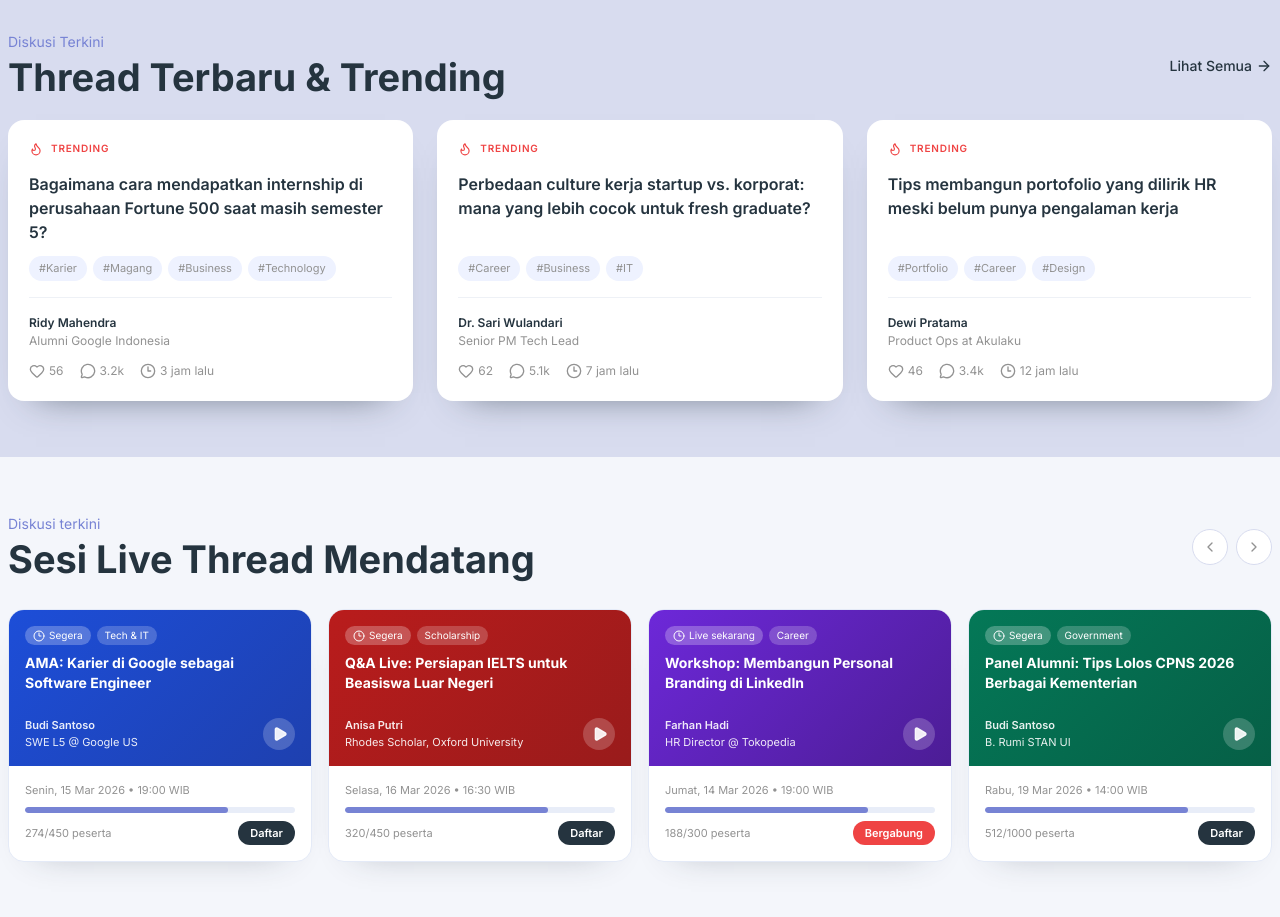
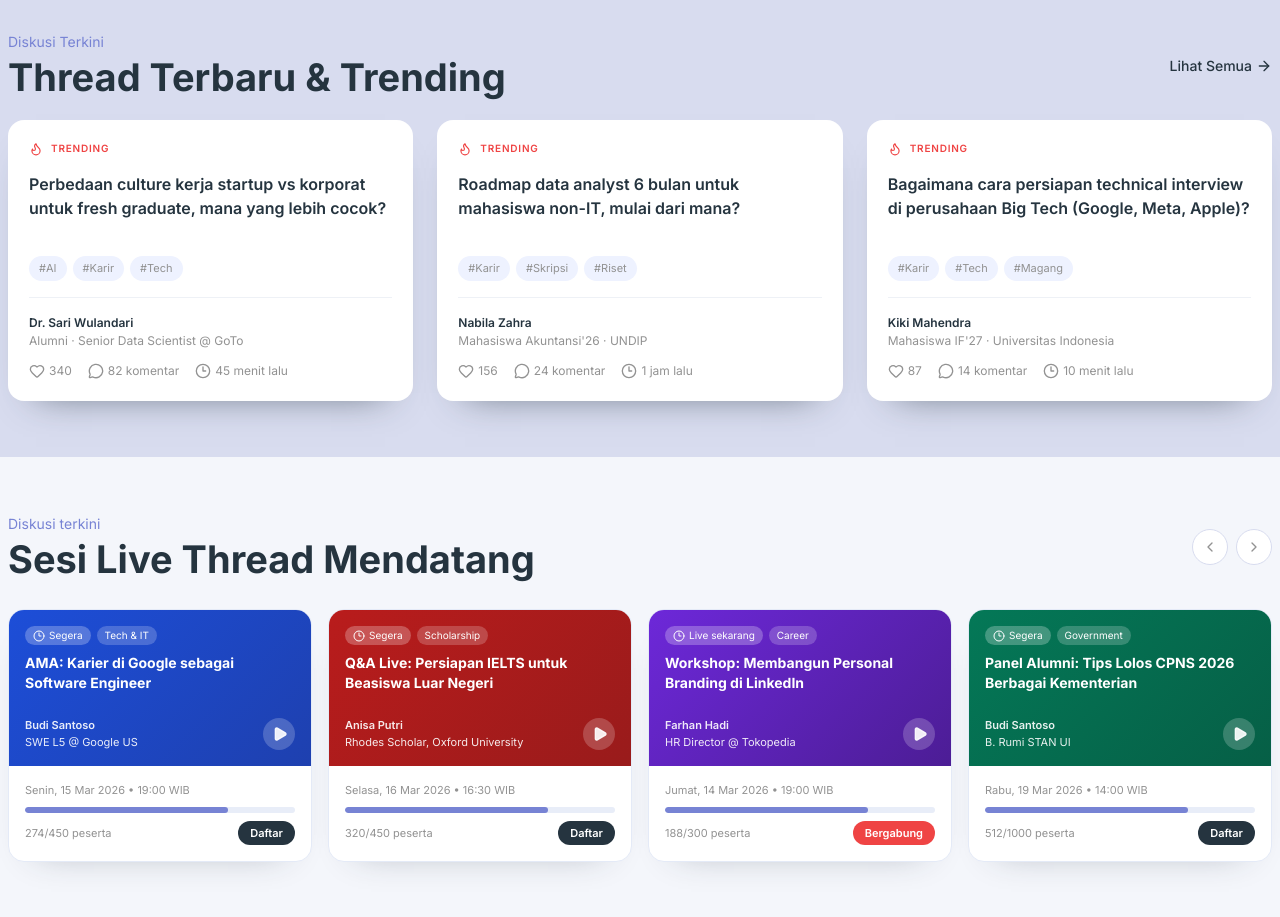
Before and after one commit to thoni08/salto-web, a React (Vite) app: page / in a window 1280 px wide. Shown: the part 1320-2237 px from the top of the page. Built offline with nearby package versions, Linux system fonts and the light colour scheme.

Commit message:
feat: implement trending threads feature and add ScrollToTop component
Co-authored-by: Copilot <copilot@github.com>

```diff
--- a/src/App.jsx
+++ b/src/App.jsx
@@ -15,7 +15,7 @@ import {
 import { Link } from "react-router-dom";
 import { SiteHeader } from "./components/SiteHeader.jsx";
 import { FooterSection } from "./pages/thread-detail/components/FooterSection.jsx";
-import { socialLinks } from "./pages/thread-detail/data";
+import { socialLinks, trendingThreads } from "./pages/thread-detail/data";
 
 const heroImage =
   "https://images.unsplash.com/photo-1603202662747-00e33e7d1468";
@@ -48,45 +48,6 @@ const platformStats = [
     description: "dari 12.000+ Ulasan",
     icon: Star,
     tone: "text-[#fb7185] bg-[#ffe7ee] border-[#ffd2dd]",
-  },
-];
-
-const trendingThreads = [
-  {
-    id: "t-1",
-    title:
-      "Bagaimana cara mendapatkan internship di perusahaan Fortune 500 saat masih semester 5?",
-    tags: ["Karier", "Magang", "Business", "Technology"],
-    author: "Ridy Mahendra",
-    role: "Alumni Google Indonesia",
-    reactions: 56,
-    views: "3.2k",
-    age: "3 jam lalu",
-    accent: "from-[#4f67ff] to-[#25343f]",
-  },
-  {
-    id: "t-2",
-    title:
-      "Perbedaan culture kerja startup vs. korporat: mana yang lebih cocok untuk fresh graduate?",
-    tags: ["Career", "Business", "IT"],
-    author: "Dr. Sari Wulandari",
-    role: "Senior PM Tech Lead",
-    reactions: 62,
-    views: "5.1k",
-    age: "7 jam lalu",
-    accent: "from-[#34d399] to-[#0f766e]",
-  },
-  {
-    id: "t-3",
-    title:
-      "Tips membangun portofolio yang dilirik HR meski belum punya pengalaman kerja",
-    tags: ["Portfolio", "Career", "Design"],
-    author: "Dewi Pratama",
-    role: "Product Ops at Akulaku",
-    reactions: 46,
-    views: "3.4k",
-    age: "12 jam lalu",
-    accent: "from-[#fb923c] to-[#ea580c]",
   },
 ];
 
@@ -274,14 +235,16 @@ function App() {
 
             <div className="mt-5 grid gap-6 lg:grid-cols-3">
               {trendingThreads.map((thread) => (
-                <article
+                <Link
                   key={thread.id}
-                  className="rounded-2xl border border-white/85 bg-white p-5 shadow-[0_20px_36px_-28px_rgba(37,52,63,.72)]">
+                  to={`/thread/${thread.id}`}
+                  className="group block rounded-2xl border border-white/85 bg-white p-5 shadow-[0_20px_36px_-28px_rgba(37,52,63,.72)] transition hover:-translate-y-0.5 hover:shadow-[0_24px_40px_-28px_rgba(37,52,63,.82)] focus-visible:outline-none focus-visible:ring-2 focus-visible:ring-(--color-like-blue)">
+                  <article>
                     <div className="mb-4 flex items-center gap-2 text-[10px] font-semibold uppercase tracking-[0.08em] text-[#ef4444]">
                       <Flame className="h-3.5 w-3.5" /> Trending
                     </div>
 
-                  <h3 className="min-h-18 text-[16px] leading-6 font-semibold text-(--color-dark)">
+                    <h3 className="min-h-18 text-[16px] leading-6 font-semibold text-(--color-dark) group-hover:text-(--color-like-blue)">
                       {thread.title}
                     </h3>
 
@@ -313,6 +276,7 @@ function App() {
                       </div>
                     </div>
                   </article>
+                </Link>
               ))}
             </div>
           </div>
--- /dev/null
+++ b/src/components/ScrollToTop.jsx
@@ -0,0 +1,12 @@
+import { useEffect } from "react";
+import { useLocation } from "react-router-dom";
+
+export function ScrollToTop() {
+  const { pathname } = useLocation();
+
+  useEffect(() => {
+    window.scrollTo({ top: 0, left: 0, behavior: "auto" });
+  }, [pathname]);
+
+  return null;
+}
--- a/src/main.jsx
+++ b/src/main.jsx
@@ -2,19 +2,21 @@ import { StrictMode } from "react";
 import { createRoot } from "react-dom/client";
 import { BrowserRouter, Navigate, Route, Routes } from "react-router-dom";
 import App from "./App.jsx";
+import { AppErrorBoundary } from "./components/AppErrorBoundary.jsx";
+import { Layout } from "./components/Layout.jsx";
+import { ScrollToTop } from "./components/ScrollToTop.jsx";
+import "./index.css";
+import LiveDiskusiPage from "./pages/LiveDiskusiPage.jsx";
 import LoginPage from "./pages/LoginPage.jsx";
 import SignupPage from "./pages/SignupPage.jsx";
-import LiveDiskusiPage from "./pages/LiveDiskusiPage.jsx";
+import ThreadDetailPage from "./pages/ThreadDetailPage.jsx";
 import ThreadPage from "./pages/ThreadPage.jsx";
-import ThreadDetailPage from "./pages/ThreadDetailPage.jsx";
-import { Layout } from "./components/Layout.jsx";
-import { AppErrorBoundary } from "./components/AppErrorBoundary.jsx";
-import "./index.css";
 
 createRoot(document.getElementById("root")).render(
   <StrictMode>
     <AppErrorBoundary>
       <BrowserRouter>
+        <ScrollToTop />
         <Routes>
           <Route path="/login" element={<LoginPage />} />
           <Route path="/signup" element={<SignupPage />} />
--- a/src/pages/ThreadDetailPage.jsx
+++ b/src/pages/ThreadDetailPage.jsx
@@ -17,6 +17,14 @@ import { Link, useParams } from "react-router-dom";
 import { SiteHeader } from "../components/SiteHeader.jsx";
 import { useScrollDirection } from "../hooks/useScrollDirection";
 import {
+  AnswerCard,
+  AnswerComposerCard,
+  Avatar,
+  ContributorCard,
+  FooterSection,
+  Icon,
+} from "./thread-detail/components";
+import {
   buttonFx,
   linkFx,
   preventPlaceholderClick,
@@ -30,14 +38,6 @@ import {
   socialLinks,
 } from "./thread-detail/data";
 import { submitThreadAnswer } from "./thread-detail/threadDetailApi";
-import {
-  AnswerCard,
-  AnswerComposerCard,
-  Avatar,
-  ContributorCard,
-  FooterSection,
-  Icon,
-} from "./thread-detail/components";
 
 const MONTH_INDEX_BY_NAME = {
   Jan: 0,
@@ -52,6 +52,11 @@ const MONTH_INDEX_BY_NAME = {
   Oct: 9,
   Nov: 10,
   Dec: 11,
+};
+
+const BREADCRUMB_HREF_BY_LABEL = {
+  Beranda: "/",
+  Diskusi: "/thread",
 };
 
 function parseThreadTimestamp(createdAt) {
@@ -213,6 +218,14 @@ export default function ThreadDetailPage() {
                       ? "min-w-0 shrink"
                       : "shrink-0"
                   }`}>
+                  {index < threadBreadcrumbs.length - 1 &&
+                  BREADCRUMB_HREF_BY_LABEL[item] ? (
+                    <Link
+                      to={BREADCRUMB_HREF_BY_LABEL[item]}
+                      className={`${linkFx} truncate hover:text-(--color-dark)`}>
+                      {item}
+                    </Link>
+                  ) : (
                     <span
                       className={`truncate ${
                         index === threadBreadcrumbs.length - 1
@@ -221,6 +234,7 @@ export default function ThreadDetailPage() {
                       }`}>
                       {item}
                     </span>
+                  )}
                   {index < threadBreadcrumbs.length - 1 ? (
                     <span className="shrink-0 text-[10px] md:text-[12px]">
                       /
--- a/src/pages/thread-detail/data.js
+++ b/src/pages/thread-detail/data.js
@@ -465,6 +465,20 @@ export const threadListItems = THREAD_LIBRARY.map((entry) => ({
   ...entry.list,
 }));
 
+export const trendingThreads = [...threadListItems]
+  .sort((left, right) => right.stats.likes - left.stats.likes)
+  .slice(0, 3)
+  .map((thread) => ({
+    id: thread.id,
+    title: thread.title,
+    tags: thread.tags.map((tag) => tag.label),
+    author: thread.author,
+    role: thread.authorMeta,
+    reactions: thread.stats.likes,
+    views: `${thread.stats.comments} komentar`,
+    age: thread.postedAgo,
+  }));
+
 export function getThreadDetailData(threadId) {
   const selectedEntry =
     THREAD_LIBRARY.find((entry) => entry.id === threadId) ||
```
Lines whose indentation alone changed are shown as unchanged.
